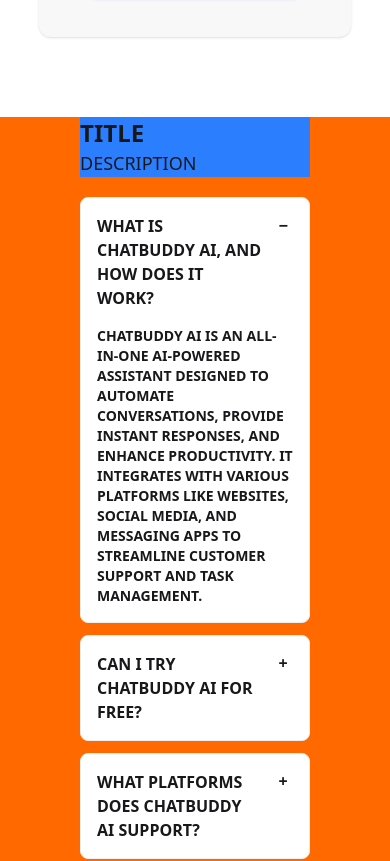
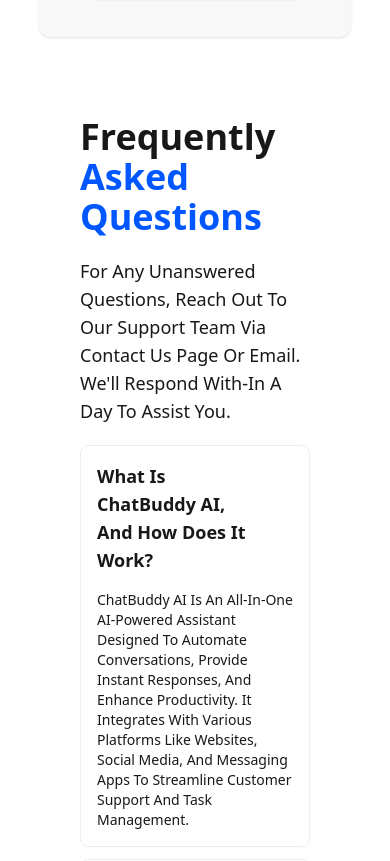
Before and after one commit to HirmaanR/crystal-client, a Next.js app: page / in a window 390 px wide. Shown: the part 8146-9007 px from the top of the page. Built offline with nearby package versions, Linux system fonts and the light colour scheme.

Commit message:
feat: 🎸 improve faqs section
change title text - better responsive - improve faqs text style

```diff
--- a/app/components/homePage/FaqsHomeSection.jsx
+++ b/app/components/homePage/FaqsHomeSection.jsx
@@ -9,18 +9,18 @@ function FaqsHomeSection({ }) {
   ]
 
   return (
-    <div className="grid grid-cols-1 bg-orange-500 md:grid-cols-2 text-left gap-5 px-20 mb-32">
-      <div className="bg-blue-500">
-        <h1 className="font-bold text-2xl">title</h1>
-        <p className="font-light text-lg">description</p>
+    <div className="grid grid-cols-1 lg:grid-cols-2 text-left gap-5 px-20 mb-32 capitalize">
+      <div className="capitalize gap-5 flex flex-col">
+        <h1 className="font-bold text-4xl">Frequently <span className="text-primary">asked questions</span></h1>
+        <p className="font-light text-lg">For any unanswered questions, reach out to our support team via contact us page or email. We'll respond with-in a day to assist you.</p>
       </div>
       <div className="grid grid-cols-1 gap-3">
         {faqs.map((item, index) => {
           return (
-            <div className="collapse collapse-plus bg-base-100 border border-base-300">
+            <div key={index} className="collapse bg-base-100 border border-base-300">
               <input type="radio" name="my-accordion-3" defaultChecked={index === 0} />
-              <div className="collapse-title font-semibold">{item.title}</div>
-              <div className="collapse-content text-sm">{item.content}</div>
+              <div className="collapse-title font-semibold text-lg">{item.title}</div>
+              <div className="collapse-content text-sm font-medium">{item.content}</div>
             </div>
           )
         })}
```
